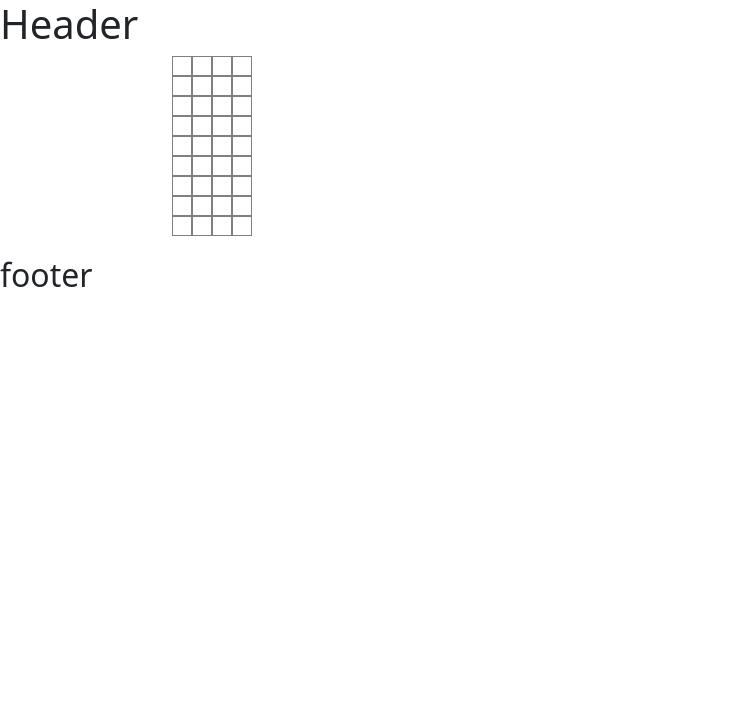
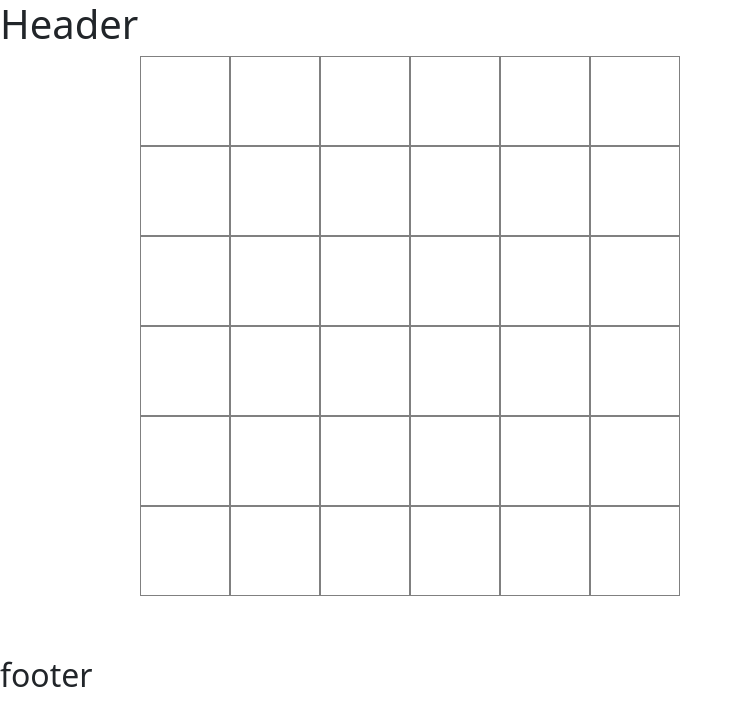
Before and after one commit to jacopolegovini/tango-vue, a Vue app: page / in a window 1280 px wide. Shown: the top 726 px of the page, without its empty margins (0-743 px from the left). Built offline with nearby package versions, Linux system fonts and the light colour scheme.

Commit message:
click method added

```diff
--- a/src/components/GameMain.vue
+++ b/src/components/GameMain.vue
@@ -2,7 +2,18 @@
 export default {
     data() {
         return {
+            squares: Array(36).fill(null),
+            sunClicked: false,
+            moonClicked: false,
+            currentIndex: null,
 
+        }
+    },
+    methods: {
+        showSun(index) {
+            console.log(index)
+            this.currentIndex = index
+            return this.sunClicked = !this.sunClicked
         }
     }
 }
@@ -11,8 +22,9 @@ export default {
 <template>
     <div class="general-container">
         <ul class="game-container">
-            <li v-for="square in 36" class="square">
-
+            <li v-for="(square, index) in squares" :key="index" class="square" @click="showSun(index)">
+                <div v-if="sunClicked && index === currentIndex" class="inner-square sun-click">
+                </div>
             </li>
         </ul>
     </div>
@@ -22,22 +34,28 @@ export default {
 .general-container {
     max-width: 1000px;
     margin: 0 auto;
-    height: 200px;
+    height: 600px;
 }
 
 .game-container {
-    height: 120px;
-    width: 120px;
+    height: 540px;
+    width: 540px;
     display: flex;
     flex-wrap: wrap;
 }
 
 .square {
-    flex-basis: 20px;
+    flex-basis: 90px;
+    height: 90px;
+}
+
+.inner-square {
+    height: 100%;
 }
 
 ul {
     list-style-type: none;
+    padding: 0;
 }
 
 li {
@@ -46,4 +64,10 @@ li {
     width: 20px;
     border: 1px solid gray;
 }
+
+.sun-click {
+    border: 1px solid orange;
+    background-color: yellow;
+    border-radius: 50%;
+}
 </style>
```
